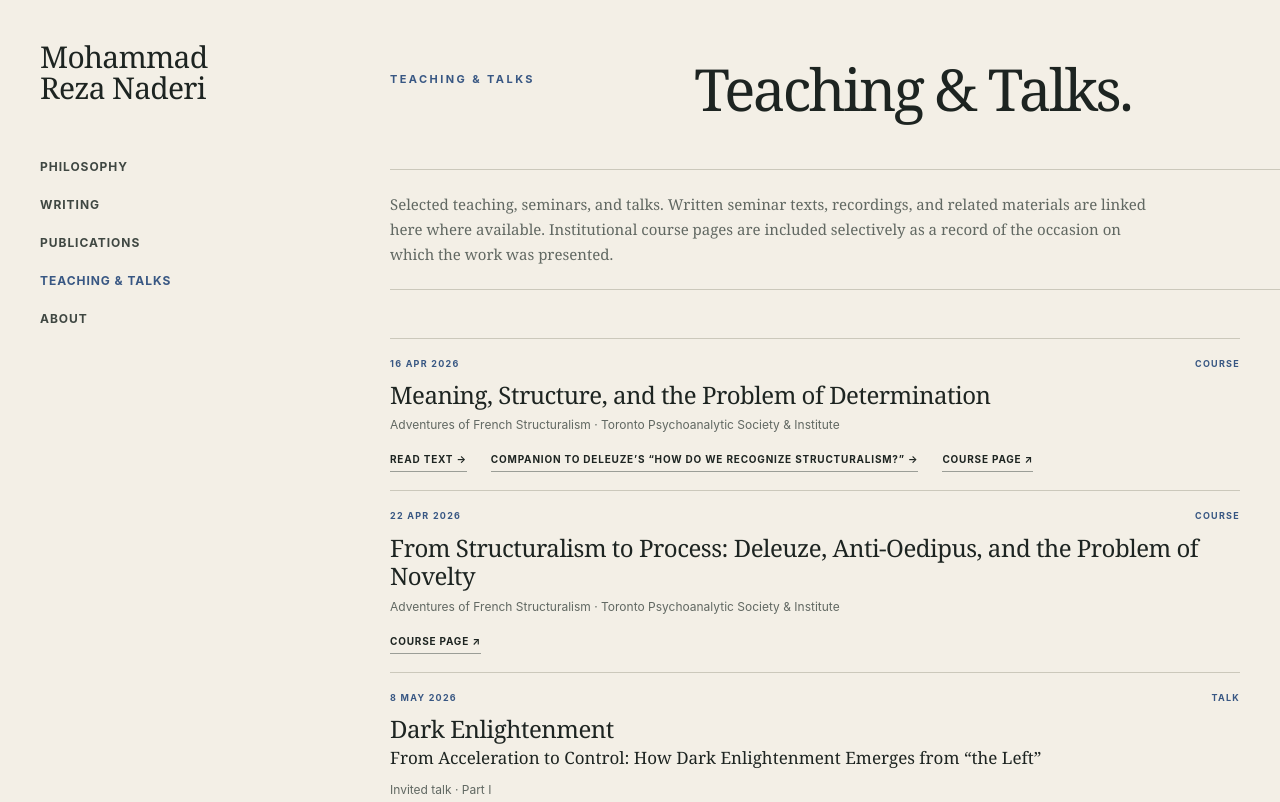
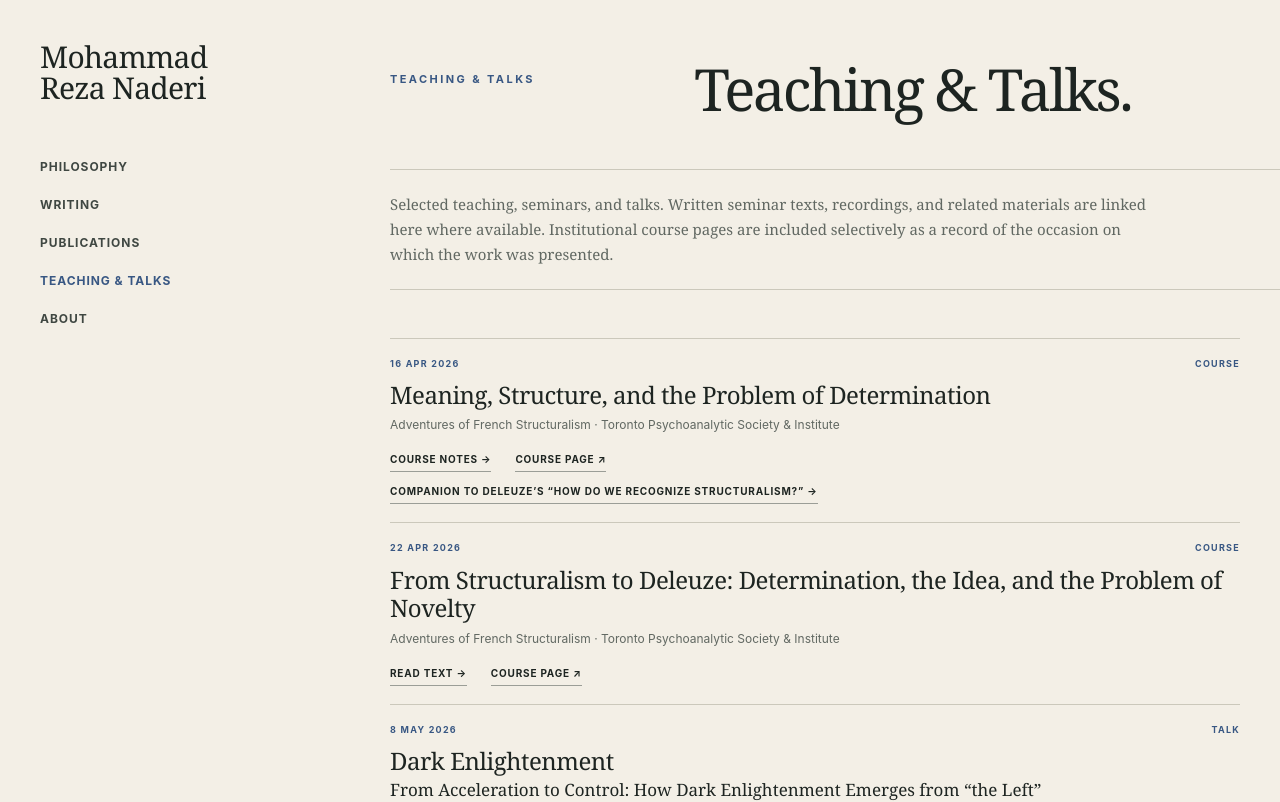
Before and after one commit to mohammad-naderi/mrnaderi.org, a Next.js app: page /teaching in a window 1280 px wide. Shown: the top 802 px of the page. Built offline with nearby package versions, Linux system fonts and the light colour scheme.

Commit message:
Reorganize Structuralism course resources

```diff
--- a/app/teaching/page.tsx
+++ b/app/teaching/page.tsx
@@ -11,8 +11,8 @@ type Session = {
   subtitle?: string;
   series: string;
   readHref?: string;
-  notesHref?: string;
-  notesLabel?: string;
+  courseNotesHref?: string;
+  companionHref?: string;
   courseHref?: string;
   eventHref?: string;
   watchOneHref?: string;
@@ -25,17 +25,17 @@ const sessions: Session[] = [
     type: "Course",
     title: "Meaning, Structure, and the Problem of Determination",
     series: "Adventures of French Structuralism · Toronto Psychoanalytic Society & Institute",
-    readHref: "/teaching/meaning-structure-determination",
-    notesHref: "/teaching/reading-deleuze-structuralism",
-    notesLabel: "Companion to Deleuze’s “How Do We Recognize Structuralism?” →",
+    courseNotesHref: "/teaching/adventures-french-structuralism-course-notes",
+    companionHref: "/teaching/reading-deleuze-structuralism",
     courseHref:
       "https://torontopsychoanalysis.com/extension-program/course-thirteen-adventures-in-french-structuralism/",
   },
   {
     date: "22 Apr 2026",
     type: "Course",
-    title: "From Structuralism to Process: Deleuze, Anti-Oedipus, and the Problem of Novelty",
+    title: "From Structuralism to Deleuze: Determination, the Idea, and the Problem of Novelty",
     series: "Adventures of French Structuralism · Toronto Psychoanalytic Society & Institute",
+    readHref: "/teaching/meaning-structure-determination",
     courseHref:
       "https://torontopsychoanalysis.com/extension-program/course-thirteen-adventures-in-french-structuralism/",
   },
@@ -93,6 +93,13 @@ const actionStyle = {
   textTransform: "uppercase" as const,
 };
 
+const actionRowStyle = {
+  display: "flex",
+  justifyContent: "flex-start",
+  gap: "24px",
+  flexWrap: "wrap" as const,
+};
+
 export default function TeachingPage() {
   return (
     <>
@@ -117,7 +124,8 @@ export default function TeachingPage() {
             {sessions.map((session) => {
               const hasActions =
                 session.readHref ||
-                session.notesHref ||
+                session.courseNotesHref ||
+                session.companionHref ||
                 session.courseHref ||
                 session.eventHref ||
                 session.watchOneHref ||
@@ -149,21 +157,23 @@ export default function TeachingPage() {
                     <div
                       className="session-actions"
                       style={{
-                        justifyContent: "flex-start",
-                        gap: "24px",
+                        display: "flex",
+                        flexDirection: "column",
+                        alignItems: "flex-start",
+                        gap: "12px",
                         marginTop: "18px",
                         color: "var(--ink)",
-                        flexWrap: "wrap",
                       }}
                     >
+                      <div style={actionRowStyle}>
                         {session.readHref ? (
                           <Link href={session.readHref} style={actionStyle}>
                             Read {session.type === "Seminar" ? "seminar" : session.type === "Talk" ? "talk" : "text"} →
                           </Link>
                         ) : null}
-                      {session.notesHref ? (
-                        <Link href={session.notesHref} style={actionStyle}>
-                          {session.notesLabel ?? "Course notes →"}
+                        {session.courseNotesHref ? (
+                          <Link href={session.courseNotesHref} style={actionStyle}>
+                            Course notes →
                           </Link>
                         ) : null}
                         {session.courseHref ? (
@@ -187,6 +197,15 @@ export default function TeachingPage() {
                           </a>
                         ) : null}
                       </div>
+
+                      {session.companionHref ? (
+                        <div style={actionRowStyle}>
+                          <Link href={session.companionHref} style={actionStyle}>
+                            Companion to Deleuze’s “How Do We Recognize Structuralism?” →
+                          </Link>
+                        </div>
+                      ) : null}
+                    </div>
                   ) : null}
                 </article>
               );
```
Lines whose indentation alone changed are shown as unchanged.
